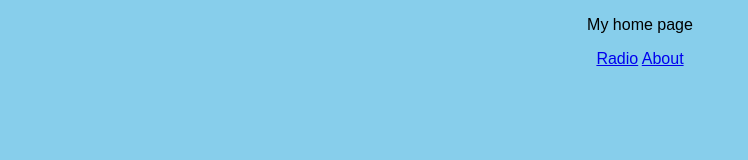
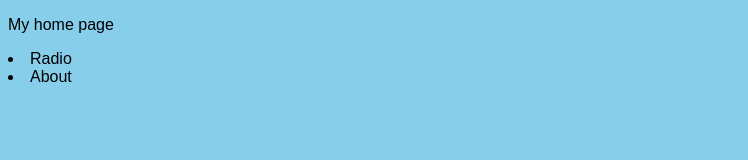
Before and after one commit to crunchwrap89/Projekt-SR-Api, a plain HTML site: page index.html in a window 1280 px wide. Shown: the whole page, without its empty margins (0-748 px from the left). Drawn offline with nearby package versions, Linux system fonts and the light colour scheme.

Commit message:
tried some things with the router-link design

```diff
--- a/app.js
+++ b/app.js
@@ -5,19 +5,19 @@ Vue.component('action-bar', EventKnappar)
 Vue.component('toast', EventError)
 
 const Home = { template: `<div><p>My home page</p><nav>
-                              <router-link to="/radio">Radio</router-link>
-                              <router-link to="/about">About</router-link>
+                              <router-link tag="li" class="col" class-active="active" to="/radio">Radio</router-link>
+                              <router-link tag="li" class="col" class-active="active" to="/about">About</router-link>
                           </nav></div>` }
 const Radio = { template: `<div><p>Radio</p><nav>
-                              <router-link to="/">Home</router-link>
-                              <router-link to="/about">About</router-link>
+                              <router-link tag="li" class="col" class-active="active" to="/">Home</router-link>
+                              <router-link tag="li" class="col" class-active="active" to="/about">About</router-link>
                           </nav>
                             <action-bar></action-bar>
                             <audio id ="ljudspelare" src="http://sverigesradio.se/topsy/direkt/srapi/164.mp3" autoplay="" controls="" style="height: 40px; width: 66%;"></audio>
                           </div>` }
 const About = { template: `<div><p>About</p><nav>
-                              <router-link to="/">Home</router-link>
-                              <router-link to="/radio">Radio</router-link>
+                              <router-link tag="li" class="col" class-active="active" to="/">Home</router-link>
+                              <router-link tag="li" class="col" class-active="active" to="/radio">Radio</router-link>
                             </nav></div>` }
 const router = new VueRouter({
       routes: [
--- a/css/style.css
+++ b/css/style.css
@@ -1,7 +1,6 @@
 body {
     font-family: "Arial", Times, serif;
     background-color: skyblue;
-    text-align: center;
 }
 element {
     height: 40px;
@@ -22,3 +21,8 @@ audio {
     user-select: none;
     -moz-user-focus: normal;
 }
+nav li:hover,
+nav li:active{
+   background-color: indianred;
+   cursor: pointer;
+ }
```
Also changed, not shown: index.html (+1 -4 lines).
